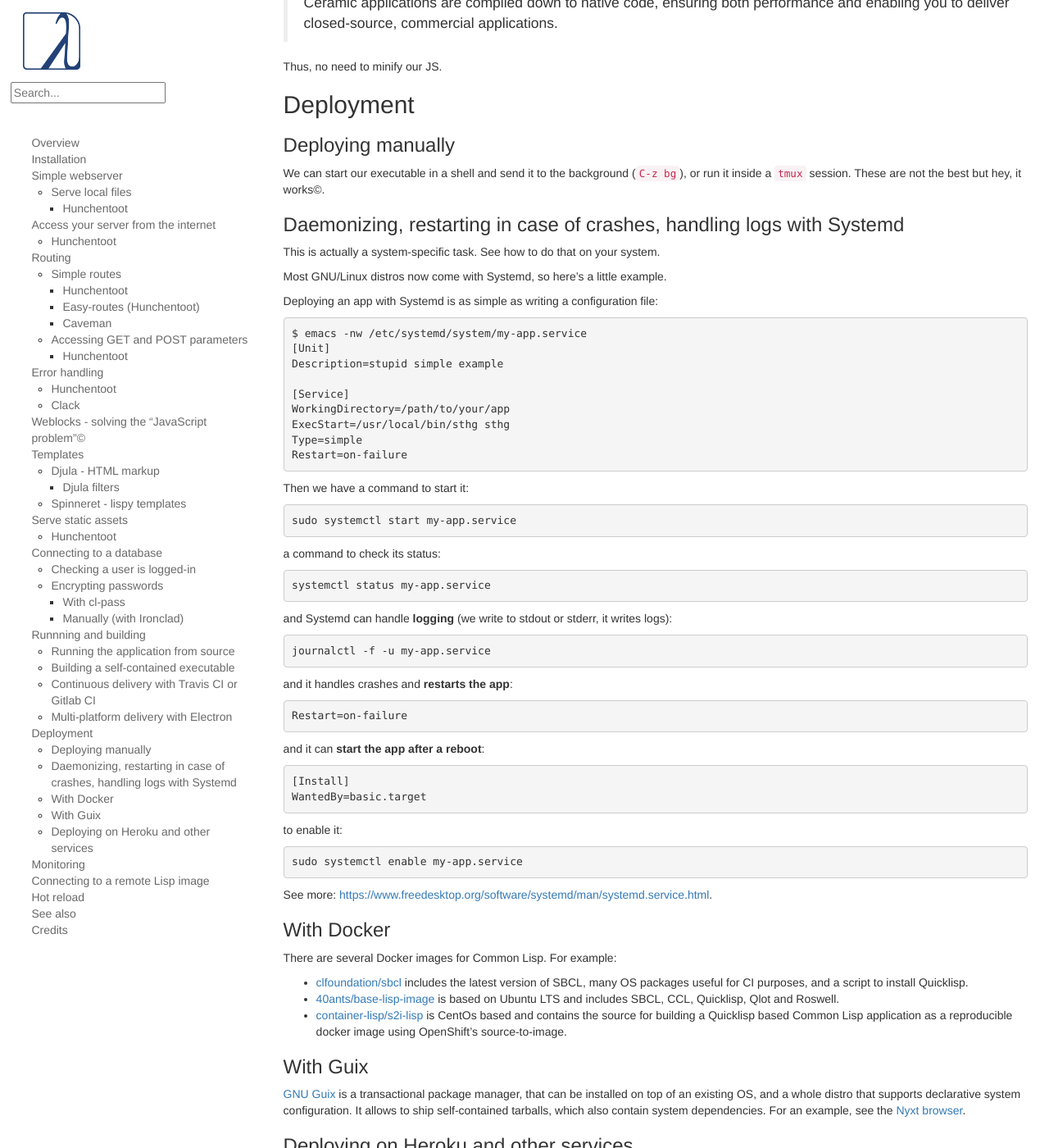
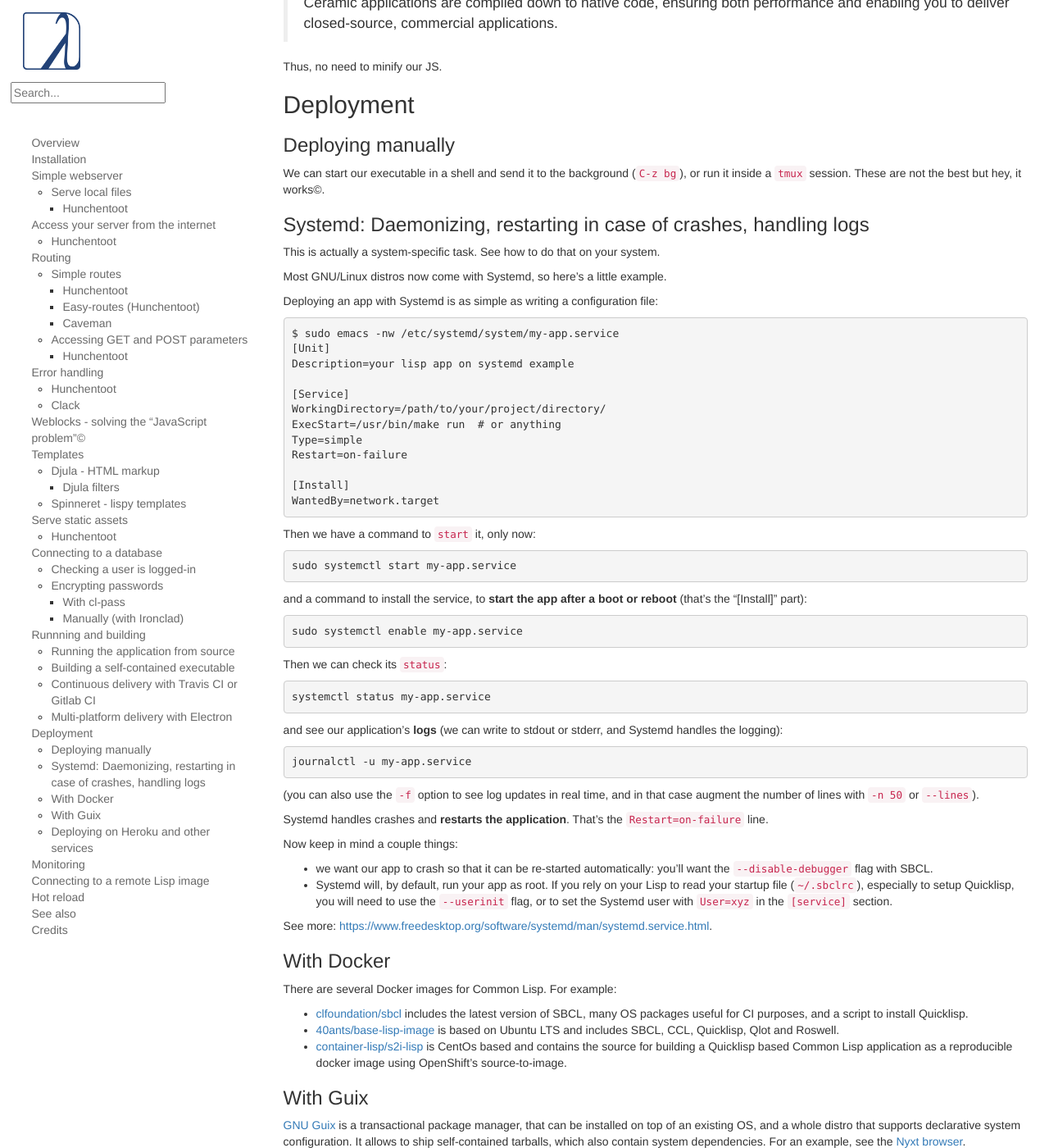
Before and after one commit to LispCookbook/cl-cookbook, a Jekyll site: the page built from web.md, in a window 1280 px wide and 1400 px high, scrolled down 14374 px. Shown: the whole window at 82% size. Built offline with Jekyll 4.4.1, drawn with Linux system fonts in a browser that asks for light colours.

Commit message:
web: update Systemd section

````diff
--- a/web.md
+++ b/web.md
@@ -970,43 +970,51 @@ Most GNU/Linux distros now come with Systemd, so here's a little example.
 Deploying an app with Systemd is as simple as writing a configuration file:
 
 ```
-$ emacs -nw /etc/systemd/system/my-app.service
+$ sudo emacs -nw /etc/systemd/system/my-app.service
 [Unit]
-Description=stupid simple example
+Description=your lisp app on systemd example
 
 [Service]
-WorkingDirectory=/path/to/your/app
-ExecStart=/usr/local/bin/sthg sthg
+WorkingDirectory=/path/to/your/project/directory/
+ExecStart=/usr/bin/make run  # or anything
 Type=simple
 Restart=on-failure
+
+[Install]
+WantedBy=network.target
 ```
 
-Then we have a command to start it:
+Then we have a command to `start` it, only now:
 
     sudo systemctl start my-app.service
 
-a command to check its status:
+and a command to install the service, to **start the app after a boot
+or reboot** (that's the "[Install]" part):
+
+    sudo systemctl enable my-app.service
+
+Then we can check its `status`:
 
     systemctl status my-app.service
 
+and see our application's **logs** (we can write to stdout or stderr,
+and Systemd handles the logging):
 
-and Systemd can handle **logging** (we write to stdout or stderr, it writes logs):
+    journalctl -u my-app.service
 
-    journalctl -f -u my-app.service
+(you can also use the `-f` option to see log updates in real time, and in that case augment the number of lines with `-n 50` or `--lines`).
 
+Systemd handles crashes and **restarts the application**. That's the `Restart=on-failure` line.
 
-and it handles crashes and **restarts the app**:
+Now keep in mind a couple things:
 
-    Restart=on-failure
+- we want our app to crash so that it can be re-started automatically:
+  you'll want the `--disable-debugger` flag with SBCL.
+- Systemd will, by default, run your app as root. If you rely on your
+  Lisp to read your startup file (`~/.sbclrc`), especially to setup
+  Quicklisp, you will need to use the `--userinit` flag, or to set the
+  Systemd user with `User=xyz` in the `[service]` section.
 
-and it can **start the app after a reboot**:
-
-    [Install]
-    WantedBy=basic.target
-
-to enable it:
-
-    sudo systemctl enable my-app.service
 
 See more: [https://www.freedesktop.org/software/systemd/man/systemd.service.html](https://www.freedesktop.org/software/systemd/man/systemd.service.html).
 
````
Also changed, not shown: other parts of web.md (+1 -1 lines).
